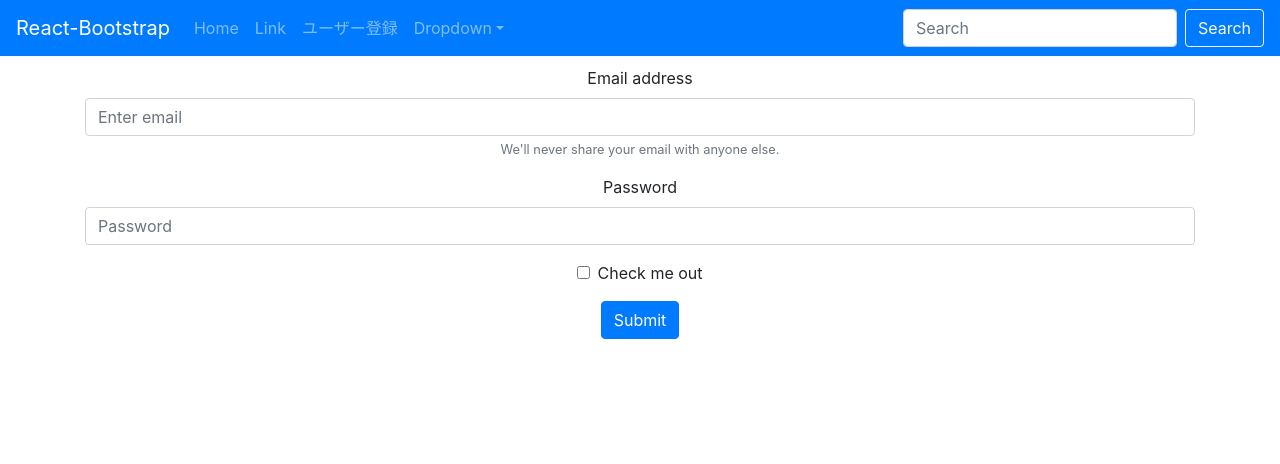
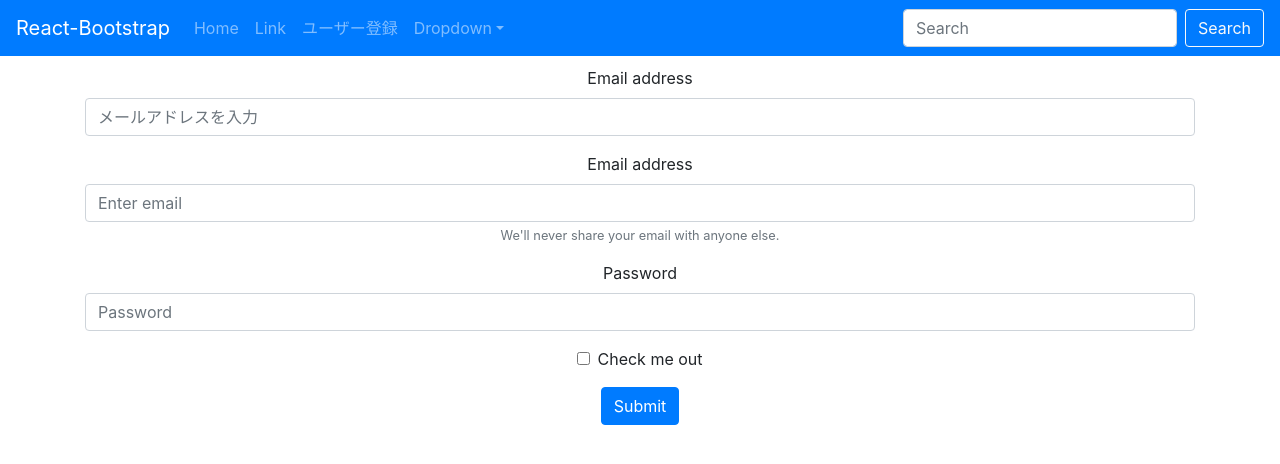
Before and after one commit to kbc18a11/AItoke_front, a React (Create React App) app: page /register in a window 1280 px wide. Shown: the top 464 px of the page. Built offline with nearby package versions, Linux system fonts and the light colour scheme.

Commit message:
update : Textを子コンポーネントにした

```diff
--- a/src/pages/appPages/register.js
+++ b/src/pages/appPages/register.js
@@ -1,7 +1,8 @@
 import React, { Component } from 'react'
-import { Form, FormControl, Button, Container, Row,Col } from 'react-bootstrap';
+import { Form, FormControl, Button, Container, Row, Col } from 'react-bootstrap';
 import 'bootstrap/dist/css/bootstrap.min.css';
 import '../../css/container.css';
+import Text from '../../components/formItems/Text';
 
 export default class register extends Component {
     render() {
@@ -10,6 +11,9 @@ export default class register extends Component {
                 <Row>
                     <Col>
                         <Form>
+                            <Text lavelText="Email address"
+                                type="email" placeholder="メールアドレスを入力"
+                                underMessage="" validationRules={null}/>
                             <Form.Group controlId="formBasicEmail">
                                 <Form.Label>Email address</Form.Label>
                                 <Form.Control type="email" placeholder="Enter email" />
```
